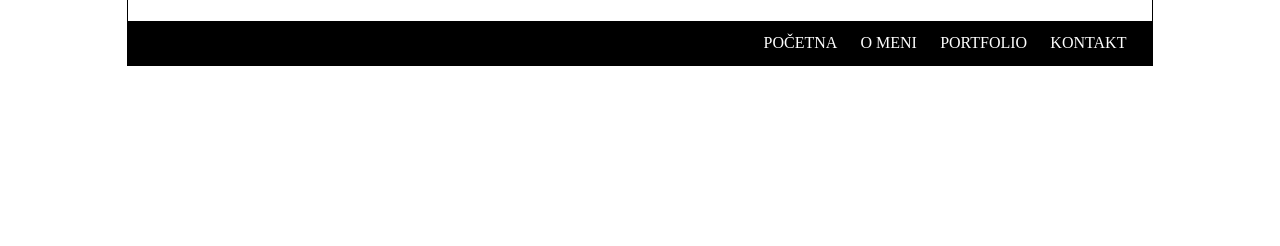
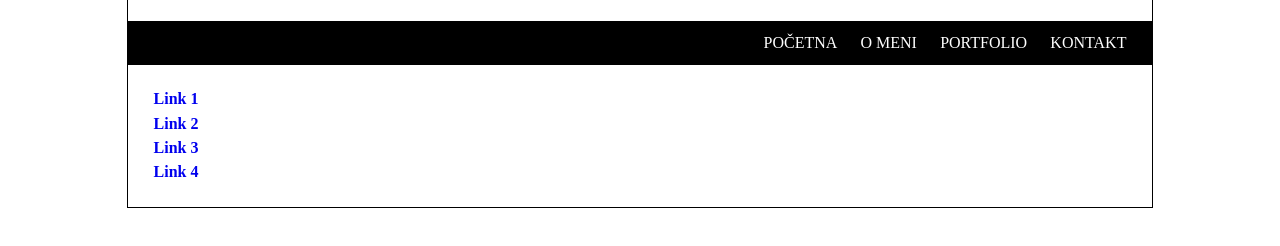
Before and after one commit to KachaCode/git-vezba, a plain HTML site: page index.html in a window 1280 px wide. Shown: the part 92-338 px from the top of the page. Drawn offline with Linux system fonts and the light colour scheme.

Commit message:
Završen sidebar.

```diff
--- a/index.html
+++ b/index.html
@@ -20,6 +20,14 @@
       <li><a href="#" title="kontakt">KONTAKT</a></li>
     </ul>
   </nav>
+  <aside>
+    <ul>
+      <li><a href="#" title="link1">Link 1</a></li>
+      <li><a href="#" title="link2">Link 2</a></li>
+      <li><a href="#" title="link3">Link 3</a></li>
+      <li><a href="#" title="link4">Link 4</a></li>
+    </ul>
+  </aside>
 </div> <!--END of wrapper -->
 </body>
 </html>
--- a/scss/style.scss
+++ b/scss/style.scss
@@ -48,3 +48,20 @@ nav {
         }
     }
 }
+
+// SIDEBAR
+aside {
+  width: 20%;
+  margin: 1.4em;
+
+
+  li {
+    list-style: none;
+    padding: .2em;
+    font-weight: bold;
+
+      a {
+        text-decoration: none;
+      }
+  }
+}
```
Also changed, not shown: css/style.css.
